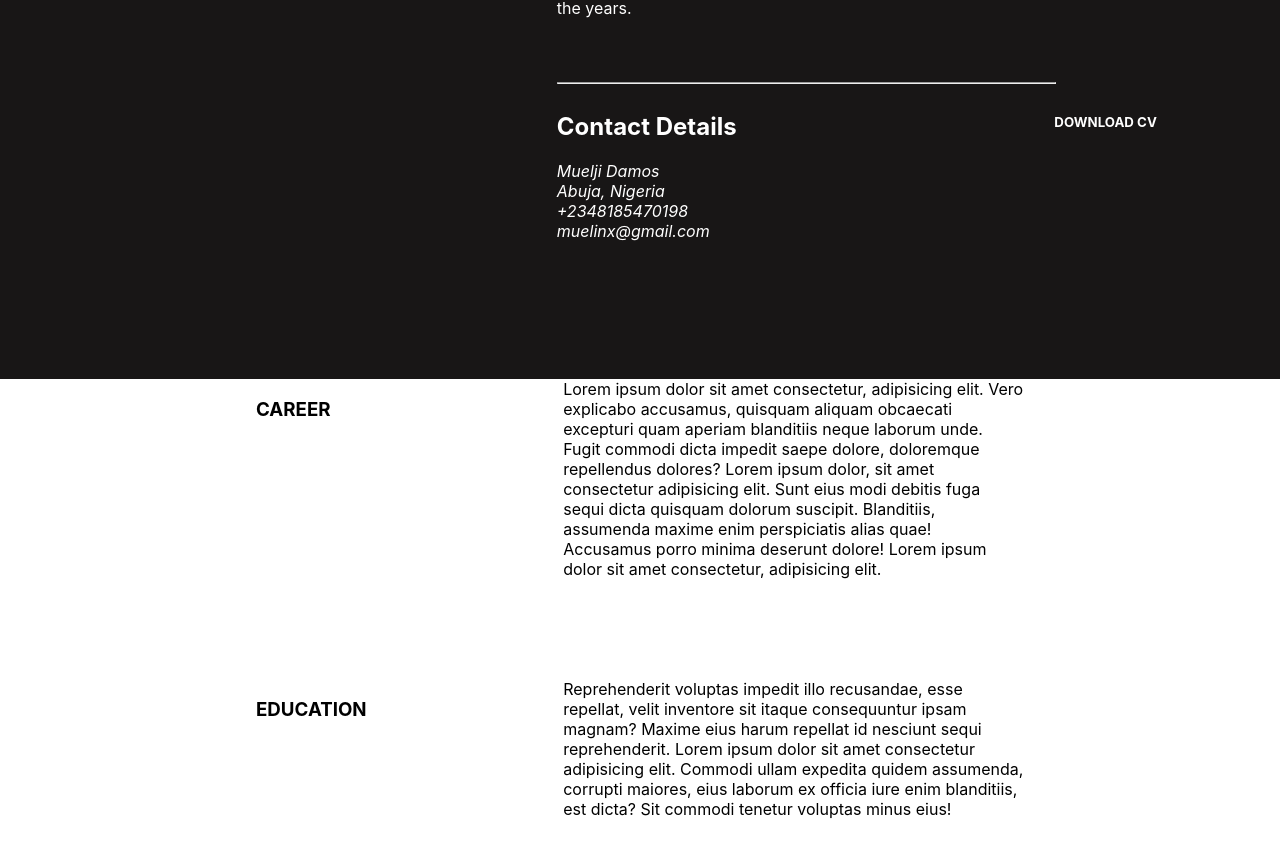
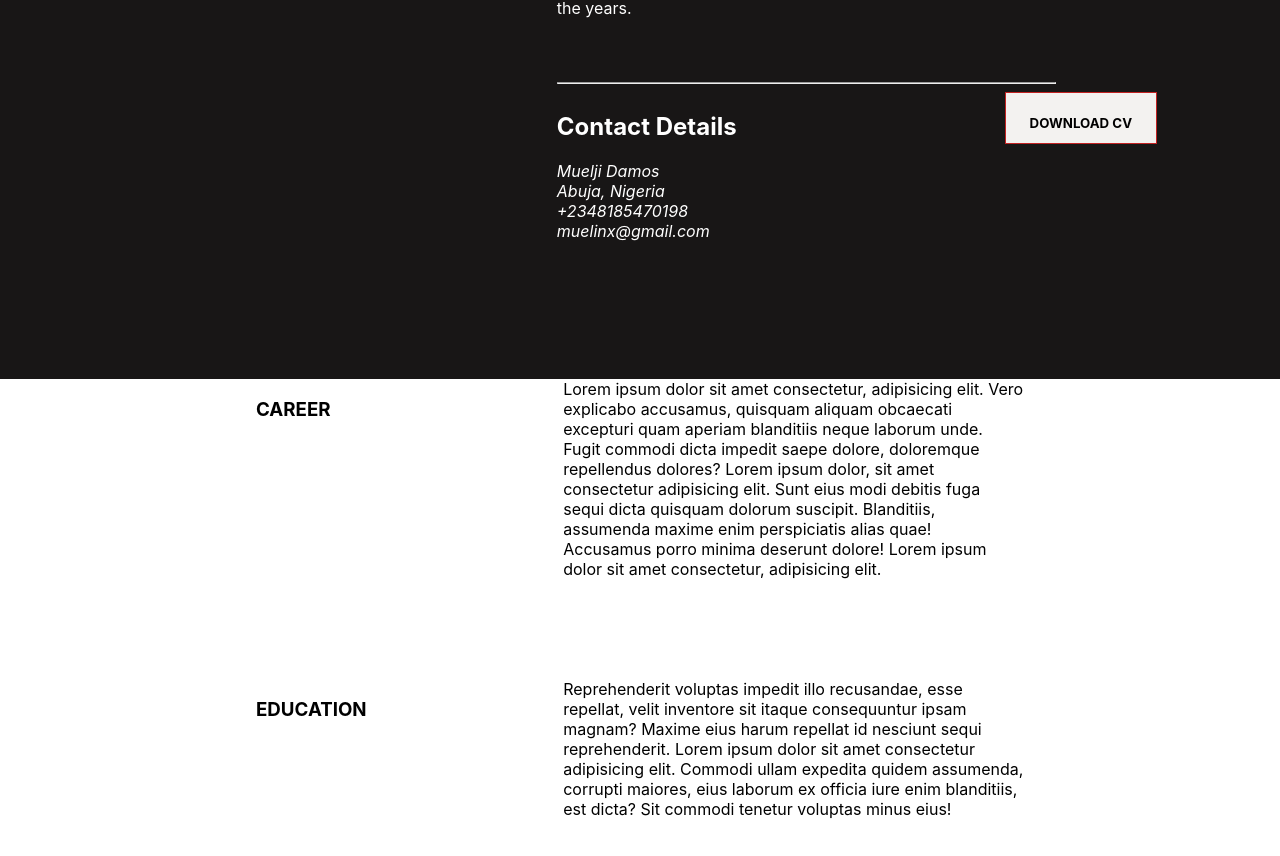
Before and after one commit to Muelji/myportfoliowebsite, a React (Create React App) app: page / in a window 1280 px wide. Shown: the part 1271-2127 px from the top of the page. Built offline with nearby package versions, Linux system fonts and the light colour scheme.

Commit message:
working on all component

```diff
--- a/src/Components/AboutMe.css
+++ b/src/Components/AboutMe.css
@@ -36,3 +36,16 @@
     display: flex;
     justify-content: space-between;
 }
+
+h5{
+ }
+   .downloadcv{
+
+    width: 150px;
+    height: 50px;
+    text-align: center;
+    border: 1px solid rgb(194, 34, 34);
+    background-color: rgb(243, 242, 240);
+    color: black;
+
+ }
```
